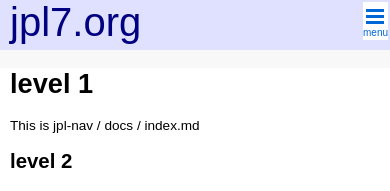
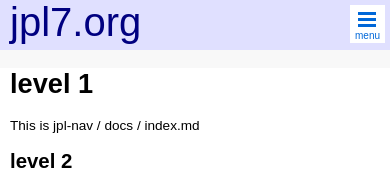
Before and after one commit to anionic/jpl-nav, a Jekyll site: the page built from docs/index.md, in a window 390 px wide. Shown: the top 191 px of the page. Built offline with Jekyll 4.4.1, drawn with Linux system fonts in a browser that asks for light colours.

Commit message:
Update default.html

```diff
--- a/docs/_layouts/default.html
+++ b/docs/_layouts/default.html
@@ -66,8 +66,8 @@
 					cursor: pointer; /* redundant? */
 					display: none; /* shown only below 800px width */
 					float: right; /* at RH of bodybar, but see below */
-					margin: 2px 2px 0 0;
-					padding: 4px 0 2px 0;
+					margin: 5px 5px 0 0;
+					padding: 4px 5px 2px 5px;
 					text-decoration: none;
 				}
 				@media all and (max-width: 800px) {
@@ -114,19 +114,19 @@
 				}
 				@media all and (max-width: 800px) {
 					nav > ul { /* main menu, in drop-down style */
-						background-color: #C7DC76; /* was F4F4F4 */
-						border-top: 1px solid #000000;
+						background-colorQ: #C7DC76; /* was F4F4F4 */
+						border-topQ: 1px solid #000000;
 						display: none; /* normally hidden */
-						left: auto;
-						list-style: none outside none;
-						margin: 0 0 0 0;
-						padding: 0 0 0 0;
-						right: 0; /* was 5px */
-						top: 50px;
-						width: 100%; /* was 70% */
+						leftQ: auto;
+						list-styleQ: none outside none;
+						marginQ: 0 0 0 0;
+						paddingQ: 0 0 0 0;
+						rightQ: 0; /* was 5px */
+						topQ: 50px;
+						widthQ: 100%; /* was 70% */
 					}
 					nav > ul.open {
-						display: block;
+						display: table;
 					}
 				}
 				nav > ul > li { /* main menu item, in sidebar style */
```
